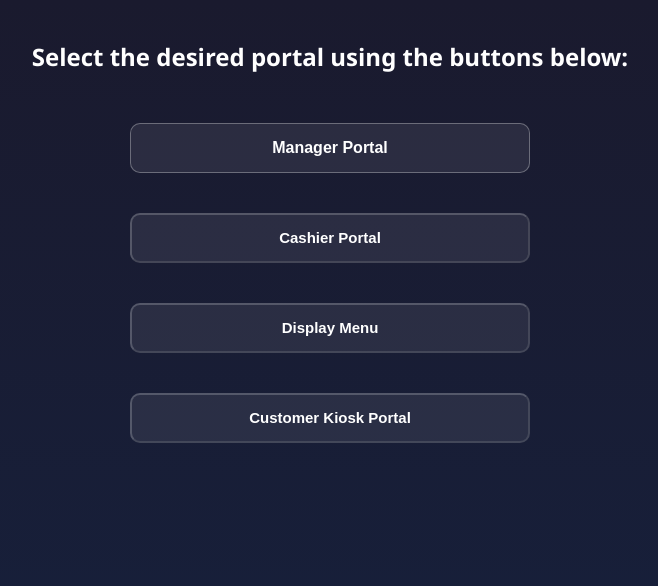
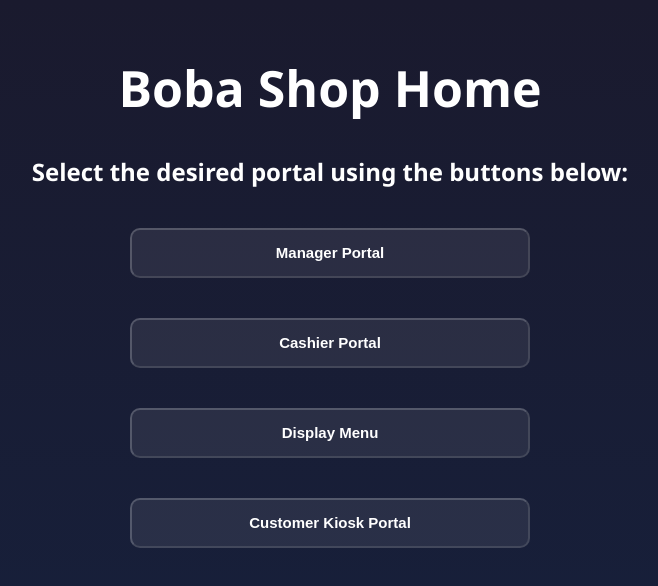
Before and after one commit to JSA0173/CSCE331_Team_61_Project_3, a React (Vite) app in the folder team_61_project3/: page / in a window 1280 px wide. Shown: the top 586 px of the page, without its empty margins (310-968 px from the left). Built offline with nearby package versions, Linux system fonts and the light colour scheme.

Commit message:
fixed titles not appearing

```diff
--- a/team_61_project3/src/views/Report.css
+++ b/team_61_project3/src/views/Report.css
@@ -7,9 +7,7 @@ body {
     padding: 20px;
 }
 
-h1 {
-    display: none; /* Hidden in the image view */
-}
+
 
 /* Accordion Styling */
 .accordion-item {
@@ -100,17 +98,27 @@ input::placeholder {
     color: #cbd5e0;
 }
 
-/* Return Home Button at Bottom */
-#managerbtn {
-    margin-top: 30px;
+.employeebutton {
+    font-size: 15px;
+    font-weight: bold;
+    color: #fff;
     background-color: rgba(255, 255, 255, .08);
-    border: 1px solid #ffffff4d;
-    font-size: 1rem;
-    padding: 10px 25px;
+    border-color: rgba(255, 255, 255, .2);
+    border-radius: 10px;
+    cursor: hand;
+    margin-top: 20px;
+    margin-bottom: 20px;
+    margin-left: 20px;
+    margin-right: 20px;
+    height: 50px;
+    width: 250px;
 }
-
-/* Return Home Button at Bottom */
-#managerbtn:hover {
+.employeebutton:hover {
     background-color: rgba(229, 57, 53, .7);
     border-color: #e53935;
 }
+
+.employeebutton:pressed {
+    background-color: rgba(183, 28, 28, .8);
+    border-color: #b71c1c;
+}
--- a/team_61_project3/src/views/Reports.jsx
+++ b/team_61_project3/src/views/Reports.jsx
@@ -100,9 +100,6 @@ function Report({ setView }) {
     return (
         <>
             <h1>Reports</h1>
-            <button className='employeebutton' id='managerbtn' onClick={() => setView('manager')}>
-                Return to Manager Portal Home
-            </button>
 
             {/* Product Usage */}
             <div className='accordion-item'>
@@ -235,6 +232,9 @@ function Report({ setView }) {
                     </div>
                 )}
             </div>
+            <button className='employeebutton' onClick={() => setView('manager')}>
+                Return to Manager Portal Home
+            </button>
         </>
     );
 }
```
